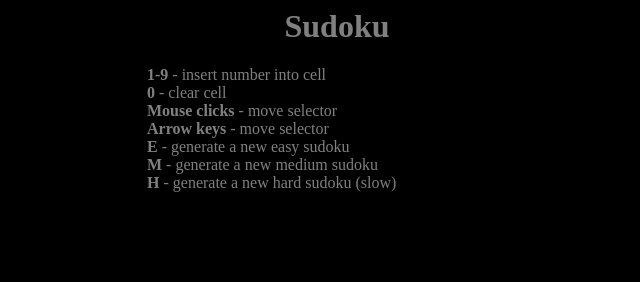
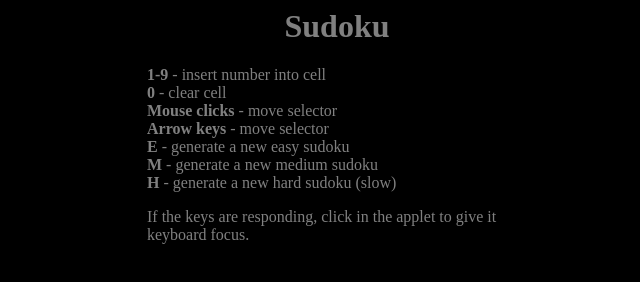
Before and after one commit to skeeto/Sudoku, a plain HTML site: page index.html in a window 1280 px wide. Shown: the whole page, without its empty margins (303-943 px from the left). Drawn offline with Linux system fonts and the light colour scheme.

Commit message:
Add note about keyboard focus to the HTML.

```diff
--- a/index.html
+++ b/index.html
@@ -25,5 +25,9 @@
       <b>M</b> - generate a new medium sudoku<br/>
       <b>H</b> - generate a new hard sudoku (slow)<br/>
     </p>
+    <p>
+      If the keys are responding, click in the applet to give it
+      keyboard focus.
+    </p>
   </body>
 </html>
```
